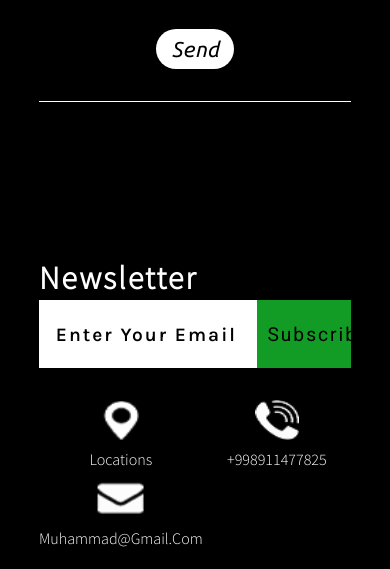
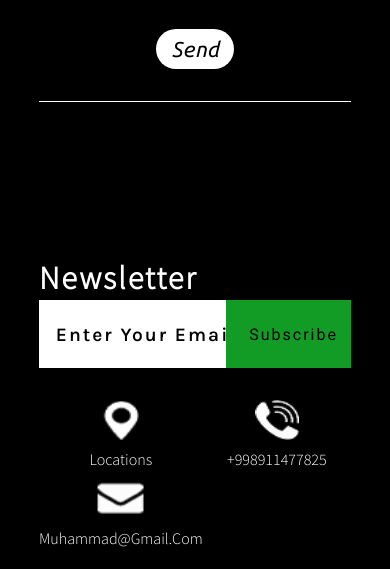
Before and after one commit to Muhammad2606/entro, a plain HTML site: page index.html in a window 390 px wide. Shown: the part 4572-5141 px from the top of the page. Drawn offline with nearby package versions, Linux system fonts and the light colour scheme.

Commit message:
Muhammad Ibrohimov

```diff
--- a/css/responsive.css
+++ b/css/responsive.css
@@ -107,10 +107,11 @@
         width: 100%;
     }
     .footer__item form input[type="email"]{
-        width: 70%;
+        width: 60%;
     }
     .footer__item form input[type="submit"]{
-        width: 30%;
+        width: 40%;
+        font-size: 1rem;
     }
     .map{
         width: 100%;
--- a/index.html
+++ b/index.html
@@ -190,7 +190,7 @@
                     </form>
                     <div class="map">
                         <span><img src="/icon/loc.png" alt="#"><a target="_blank" href="https://www.google.com/maps/@40.3852731,71.7905277,82m/data=!3m1!1e3">Locations</a></span>
-                        <span><img src="/icon/call.png" alt="#"><a href="tel:+911477825">+998911477825</a></span>
+                        <span><img src="/icon/call.png" alt="#"><a href="tel:+998911477825">+998911477825</a></span>
                         <span><img src="/icon/email.png" alt="#"><a href="mailto:muhammadibrohimov0306@gmail.com">muhammad@gmail.com</a></span>
                     </div>
                     <div class="social__media">
```
